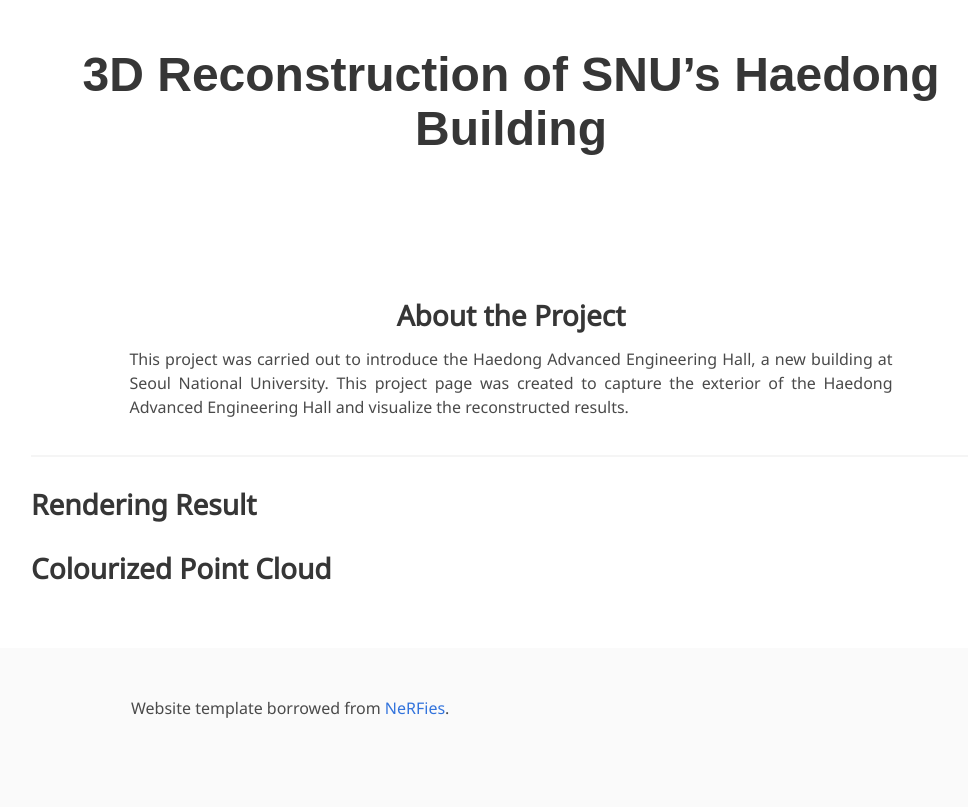
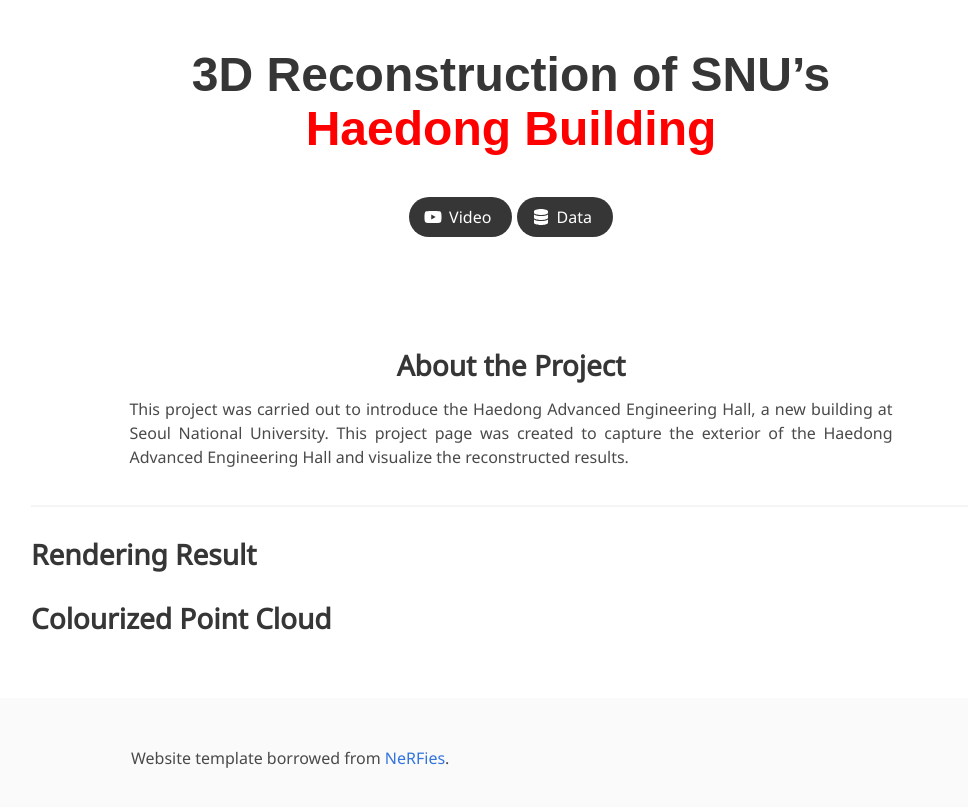
Before and after one commit to zang09/snu_haedong_3d, a Jekyll site: the page built from index.md, in a window 1280 px wide. Shown: the top 807 px of the page, without its empty margins (129-1097 px from the left). Built offline with Jekyll 4.4.1, drawn with Linux system fonts in a browser that asks for light colours; some web fonts are replaced.

```diff
--- a/index.md
+++ b/index.md
@@ -2,15 +2,15 @@
 layout: project_page
 permalink: /
 
-title: 3D Reconstruction of SNU’s Haedong Building
+title: 3D Reconstruction of SNU’s <br><span style="color:red">Haedong Building</span>
 # authors:
 #     A. M. Turing
 # affiliations:
 #     King's College, Cambridge
 # paper: https://www.cs.virginia.edu/~robins/Turing_Paper_1936.pdf
-video:
+video: https://zang09.github.io/snu_haedong_3d/
 # code: https://github.com/topics/turing-machines
-data:
+data: https://zang09.github.io/snu_haedong_3d/
 ---
 
 <!-- Using HTML to center the abstract -->
@@ -27,5 +27,4 @@ This project was carried out to introduce the Haedong Advanced Engineering Hall,
 
 ## Rendering Result
 
-
 ## Colourized Point Cloud
```
